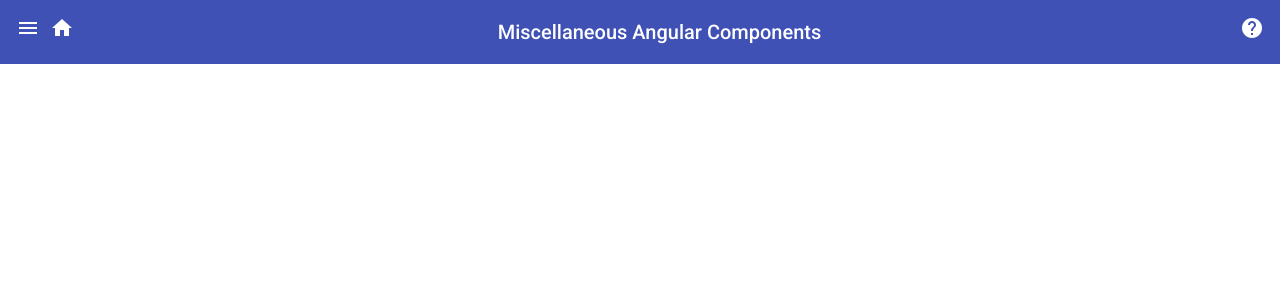
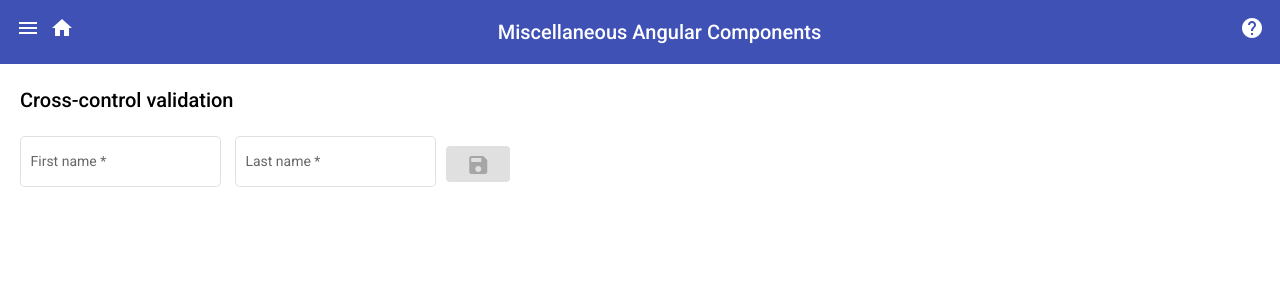
Before and after one commit to turingcs2005/angular_miscellaneous, an Angular app: page /cross-control-validation in a window 1280 px wide. Before the commit this address led to /. Shown: the top 300 px of the page. Built offline with nearby package versions, Linux system fonts and the light colour scheme.

Commit message:
cross control validation added

```diff
--- a/src/app/app-routing.module.ts
+++ b/src/app/app-routing.module.ts
@@ -7,7 +7,8 @@ const routes: Routes = [
   { path: '', component: HomeComponent },
   { path: 'help', component: HelpComponent },
   { path: 'star-rating', loadChildren: () => import('./modules/star-rating/star-rating.module').then(m => m.StarRatingModule) },
-  { path: 'shared-form', loadChildren: () => import('./modules/shared-form/shared-form.module').then(m => m.SharedFormModule) }
+  { path: 'shared-form', loadChildren: () => import('./modules/shared-form/shared-form.module').then(m => m.SharedFormModule) },
+  { path: 'cross-control-validation', loadChildren: () => import('./modules/cross-control-validation/cross-control-validation.module').then(m => m.CrossControlValidationModule) }
 ];
 
 @NgModule({
--- a/src/app/components/top-bar/top-bar.component.html
+++ b/src/app/components/top-bar/top-bar.component.html
@@ -16,5 +16,6 @@
   <button mat-menu-item [routerLink]="['/']"><mat-icon>home</mat-icon></button>
   <button mat-menu-item [routerLink]="['/star-rating']">star rating</button>
   <button mat-menu-item [routerLink]="['/shared-form']">shared form</button>
+  <button mat-menu-item [routerLink]="['/cross-control-validation']">cross-control validation</button>
   <button mat-menu-item [routerLink]="['/help']"><mat-icon>help</mat-icon></button>
 </mat-menu>
--- /dev/null
+++ b/src/app/modules/cross-control-validation/cross-control-validation-routing.module.ts
@@ -0,0 +1,12 @@
+import { NgModule } from '@angular/core';
+import { Routes, RouterModule } from '@angular/router';
+
+import { CrossControlValidationComponent } from './cross-control-validation.component';
+
+const routes: Routes = [{ path: '', component: CrossControlValidationComponent }];
+
+@NgModule({
+  imports: [RouterModule.forChild(routes)],
+  exports: [RouterModule]
+})
+export class CrossControlValidationRoutingModule { }
--- /dev/null
+++ b/src/app/modules/cross-control-validation/cross-control-validation.component.html
@@ -0,0 +1,16 @@
+<div class="mat-h2">Cross-control validation</div>
+
+<form [formGroup]="myForm" (ngSubmit)="onSubmit()">
+    <mat-form-field appearance="outline">
+        <mat-label>First name</mat-label>
+        <input matInput placeholder="First name" formControlName="firstName">
+    </mat-form-field>&nbsp; &nbsp;
+
+    <mat-form-field appearance="outline">
+        <mat-label>Last name</mat-label>
+        <input matInput placeholder="Last name" formControlName="lastName">
+    </mat-form-field> &nbsp;
+
+    <button mat-raised-button color="accent" type="submit" [disabled]="myForm.invalid"><mat-icon>save</mat-icon></button>
+
+</form>
--- /dev/null
+++ b/src/app/modules/cross-control-validation/cross-control-validation.component.ts
@@ -0,0 +1,31 @@
+import { Component, OnInit } from '@angular/core';
+import { CrossControlValidatorService } from 'src/app/services/cross-control-validator.service';
+import { FormGroup, FormBuilder, Validators } from '@angular/forms';
+
+@Component({
+  selector: 'app-cross-control-validation',
+  templateUrl: './cross-control-validation.component.html',
+  styleUrls: ['./cross-control-validation.component.scss']
+})
+export class CrossControlValidationComponent implements OnInit {
+
+  myForm: FormGroup;
+
+  constructor(
+    private fb: FormBuilder,
+    private cvs: CrossControlValidatorService
+  ) { }
+
+  ngOnInit(): void {
+    this.myForm = this.fb.group({
+      firstName: ['', Validators.required],
+      lastName: ['', Validators.required]
+    },
+    {validator: [this.cvs.validator()]});
+  }
+
+  onSubmit() {
+    console.log('Form submitted to database!');
+  }
+
+}
--- a/src/app/modules/shared-form/shared-form.component.ts
+++ b/src/app/modules/shared-form/shared-form.component.ts
@@ -1,5 +1,5 @@
 import { Component, OnInit } from '@angular/core';
-import { FormGroup, FormBuilder, Validator } from '@angular/forms';
+import { FormGroup, FormBuilder } from '@angular/forms';
 import { SharedFormService } from 'src/app/services/shared-form.service';
 
 @Component({
--- /dev/null
+++ b/src/app/services/cross-control-validator.service.ts
@@ -0,0 +1,23 @@
+import { Injectable } from '@angular/core';
+import { FormGroup, FormControl } from '@angular/forms';
+
+@Injectable({
+  providedIn: 'root'
+})
+export class CrossControlValidatorService {
+
+  constructor() { }
+
+  validator(fName="Claire", lName="Wang"): any {
+    return (fg: FormGroup) => {
+      if (fg.get('firstName').value == fName) {
+        if (fg.get('lastName').value == lName) {
+          return null;
+        } else {
+          return {'invalid': 'First name is Claire but last name is not Wang!'};
+        }
+      }
+    }
+  }
+
+}
```
Also changed, not shown: src/app/modules/cross-control-validation/cross-control-validation.module.ts (added, +17 -0 lines), src/app/modules/cross-control-validation/cross-control-validation.component.scss (added), 2 other files (tests, documents, lock files or other folders).
